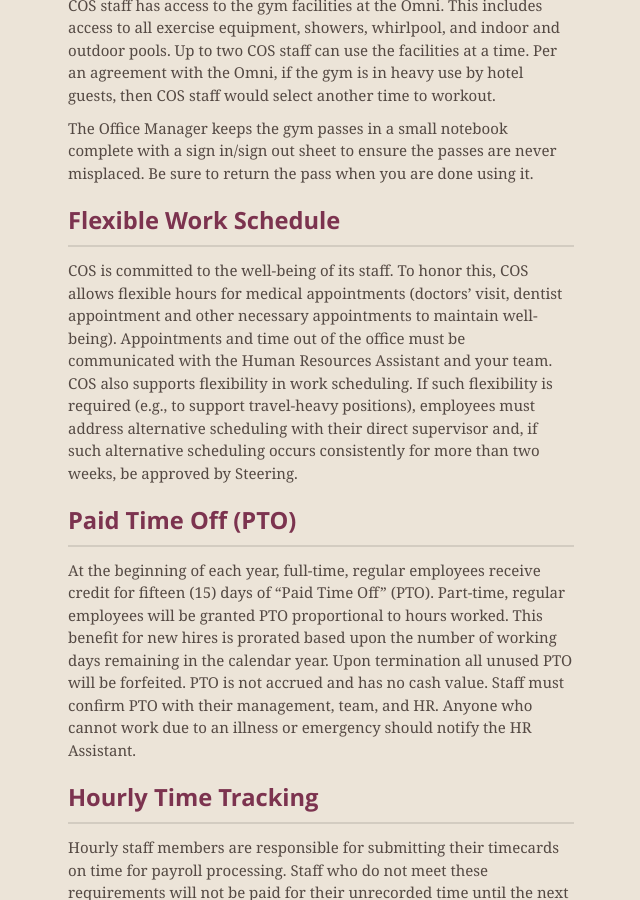
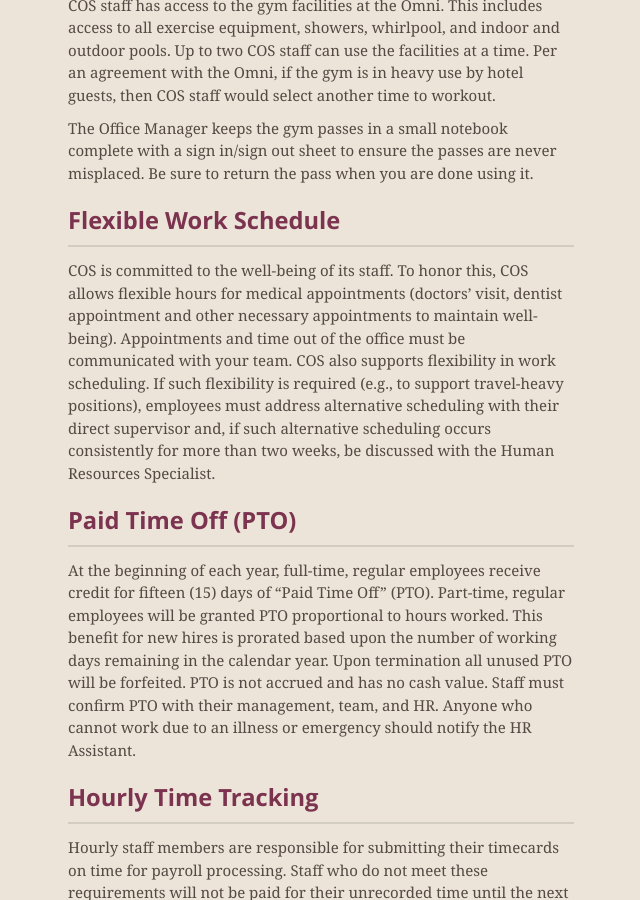
Before and after one commit to CenterForOpenScience/Employee-Manual, a Jekyll site: the page built from index.md, in a window 1280 px wide and 900 px high, scrolled down 4907 px. Shown: the whole window, without its empty margins (319-959 px from the left). Built offline with Jekyll 4.4.1, drawn with Linux system fonts in a browser that asks for light colours; nearby versions of some CDN libraries.

Commit message:
Update Flex Time
Add wording from Time tracking process.

```diff
--- a/index.md
+++ b/index.md
@@ -109,7 +109,7 @@ The Office Manager keeps the gym passes in a small notebook complete with a sign
 Flexible Work Schedule
 ------------------
 
-COS is committed to the well-being of its staff. To honor this, COS allows flexible hours for medical appointments (doctors’ visit, dentist appointment and other necessary appointments to maintain well-being). Appointments and time out of the office must be communicated with the Human Resources Assistant and your team. COS also supports flexibility in work scheduling. If such flexibility is required (e.g., to support travel-heavy positions), employees must address alternative scheduling with their direct supervisor and, if such alternative scheduling occurs consistently for more than two weeks, be approved by Steering.
+COS is committed to the well-being of its staff. To honor this, COS allows flexible hours for medical appointments (doctors’ visit, dentist appointment and other necessary appointments to maintain well-being). Appointments and time out of the office must be communicated with your team. COS also supports flexibility in work scheduling. If such flexibility is required (e.g., to support travel-heavy positions), employees must address alternative scheduling with their direct supervisor and, if such alternative scheduling occurs consistently for more than two weeks, be discussed with the Human Resources Specialist.
 
 Paid Time Off (PTO)
 ------------------
```
